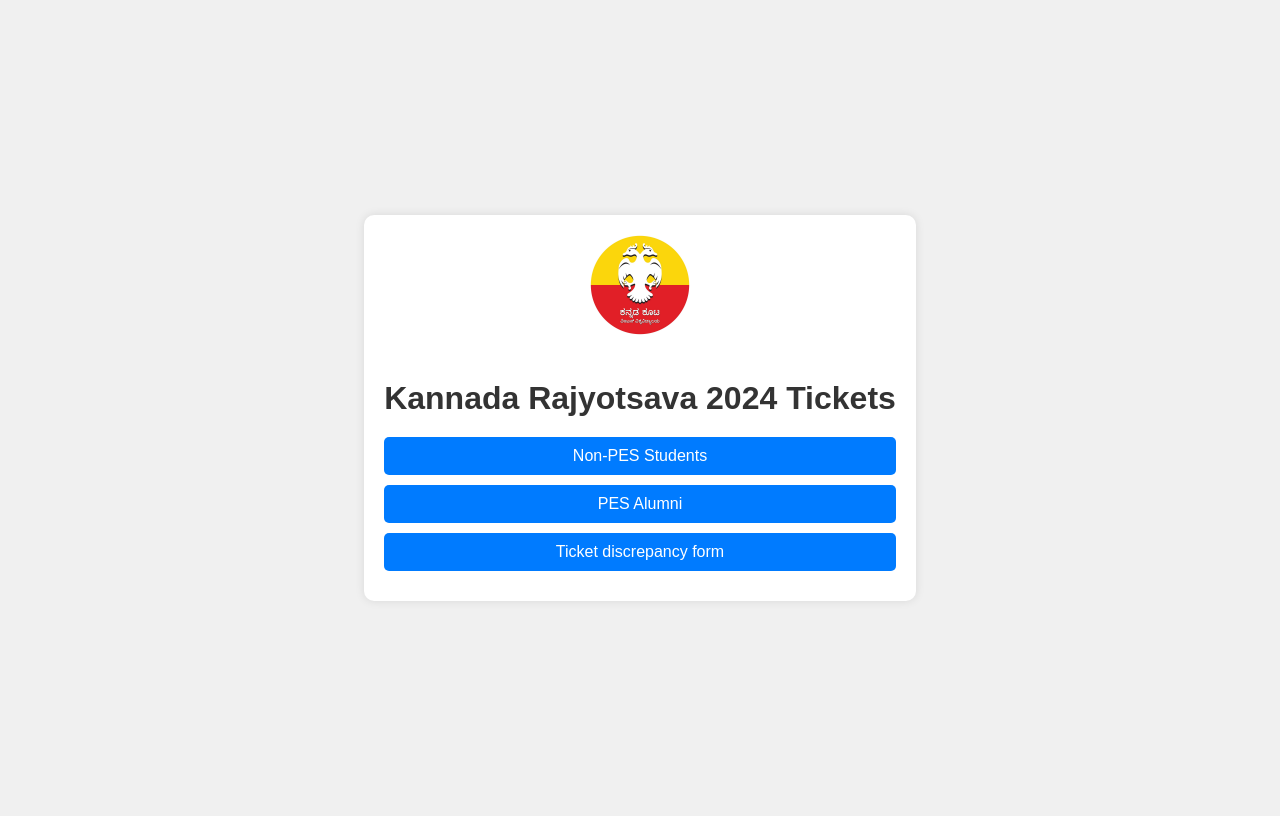
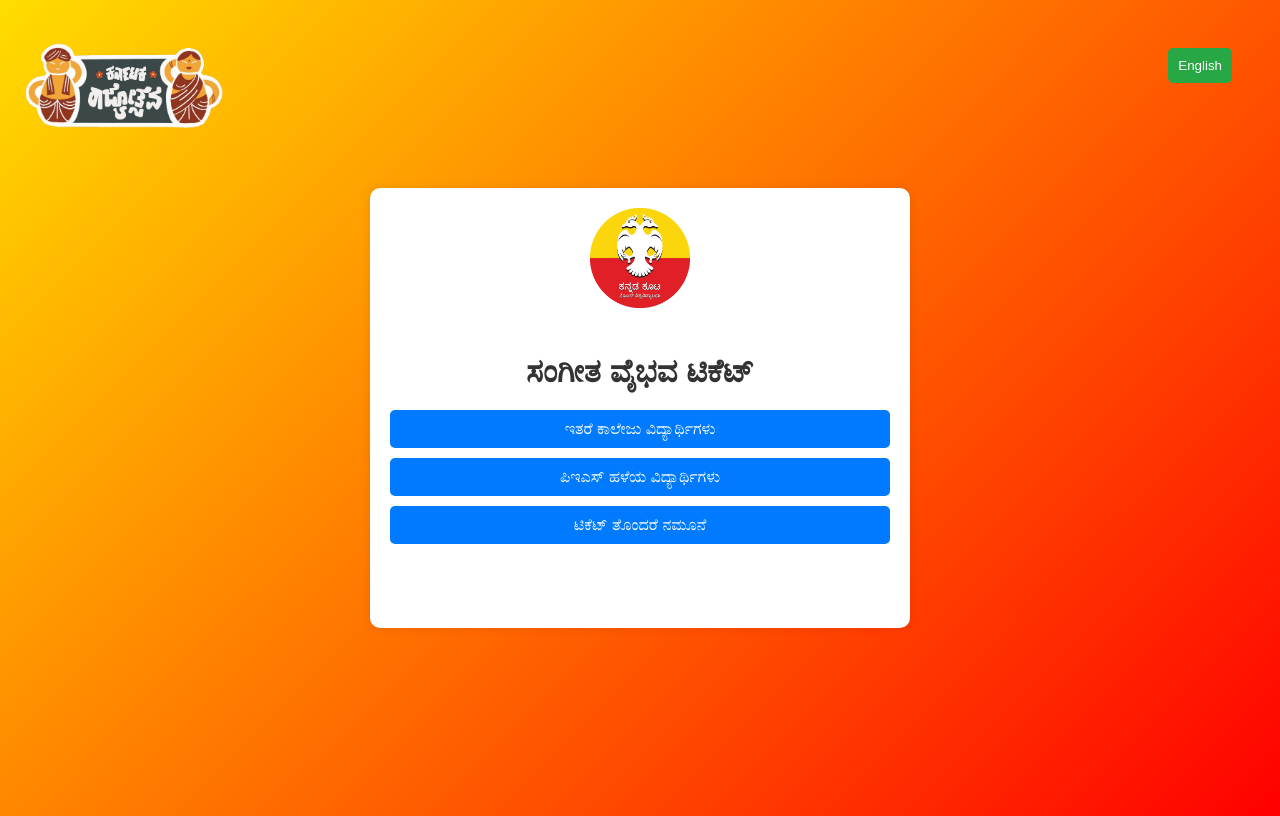
Before and after one commit to Kannada-Koota-PES/KK-Ticketing-2024, a Flask app: page / in a window 1280 px wide. Run offline with Flask 3, Linux system fonts and the light colour scheme.

Commit message:
Refactor link_tree.html to add language toggle and Rajyotsava logo

```diff
--- a/app/templates/link_tree.html
+++ b/app/templates/link_tree.html
@@ -5,7 +5,6 @@
     <meta name="viewport" content="width=device-width, initial-scale=1.0">
     <title>Link Tree</title>
     <link rel="stylesheet" href="{{ url_for('static', filename='style.css') }}">
-    <link rel="icon" href="{{ url_for('static', filename='KK_logo.ico') }}" type="image/x-icon">
     <style>
         body {
             display: flex;
@@ -14,6 +13,7 @@
             height: 100vh;
             background-color: #f0f0f0;
             font-family: Arial, sans-serif;
+            position: relative;
         }
         .link-tree {
             background-color: #fff;
@@ -21,6 +21,8 @@
             border-radius: 10px;
             box-shadow: 0 0 10px rgba(0, 0, 0, 0.1);
             text-align: center;
+            width: 500px;
+            height: 400px;
         }
         .link-tree img {
             max-width: 100px;
@@ -38,19 +40,71 @@
             color: #fff;
             text-decoration: none;
             border-radius: 5px;
+            transition: transform 0.2s, background-color 0.2s;
         }
         .link-tree a:hover {
             background-color: #0056b3;
+            transform: scale(1.05);
+        }
+        .language-toggle {
+            position: absolute;
+            top: 40px;
+            right: 40px;
+            padding: 10px;
+            background-color: #28a745;
+            color: #fff;
+            border: none;
+            border-radius: 5px;
+            cursor: pointer;
+        }
+        .rajyotsava_logo {
+            position: absolute;
+            top: 0px;
+            left: 0px;
+            padding: 10px;
+            border: none;
+            border-radius: 5px;
+            cursor: pointer;
+            height: 150px;
         }
     </style>
+    <script>
+        const translations = {
+            en: {
+                title: "Sangeetha Vaibhava Tickets",
+                nonPesStudents: "Non-PES Students",
+                pesAlumni: "PES Alumni",
+                ticketDiscrepancy: "Ticket discrepancy form",
+                toggleButton: "ಕನ್ನಡ"
+            },
+            kn: {
+                title: "ಸಂಗೀತ ವೈಭವ ಟಿಕೆಟ್",
+                nonPesStudents: "ಇತರೆ ಕಾಲೇಜು ವಿದ್ಯಾರ್ಥಿಗಳು",
+                pesAlumni: "ಪಿಇಎಸ್ ಹಳೆಯ ವಿದ್ಯಾರ್ಥಿಗಳು",
+                ticketDiscrepancy: "ಟಿಕೆಟ್ ತೊಂದರೆ ನಮೂನೆ",
+                toggleButton: "English"
+            }
+        };
+
+        function toggleLanguage() {
+            const currentLang = document.getElementById('language-toggle').textContent === 'English' ? 'en' : 'kn';
+            document.getElementById('title').textContent = translations[currentLang].title;
+            document.getElementById('nonPesStudents').textContent = translations[currentLang].nonPesStudents;
+            document.getElementById('pesAlumni').textContent = translations[currentLang].pesAlumni;
+            document.getElementById('ticketDiscrepancy').textContent = translations[currentLang].ticketDiscrepancy;
+            document.getElementById('language-toggle').textContent = translations[currentLang].toggleButton;
+        }
+    </script>
 </head>
-<body>
+<body style="background: linear-gradient(135deg, #FFDD00 0%, #FF0000 100%);">
+    <img class="rajyotsava_logo" src="{{ url_for('static', filename='images/rajyotsava.png') }}" alt="Kannada Rajyotsava Logo">
+    <button id="language-toggle" class="language-toggle" onclick="toggleLanguage()">English</button>
     <div class="link-tree">
-        <img src="{{ url_for('static', filename='images/kannadakoota.jpg') }}" alt="Kannada Koota Logo">
-        <h1>Kannada Rajyotsava 2024 Tickets</h1>
-        <a href="https://docs.google.com/forms/d/1NRTZXtMmjxg5YOb1rPDe7L_j-Q9Zodlb0lAi4PuXVZA">Non-PES Students</a>
-        <a href="https://docs.google.com/forms/d/1_hk-bMZbCn4eXBYSSXfmVrQ3a3mGrB5BgVzt4GWRMfE">PES Alumni</a>
-        <a href="https://forms.gle/Xs8boa644F4mi4Pe9">Ticket discrepancy form</a>
+        <img src="{{ url_for('static', filename='images/kannadakoota.png') }}" alt="Kannada Koota Logo">
+        <h1 id="title">ಸಂಗೀತ ವೈಭವ ಟಿಕೆಟ್</h1>
+        <a id="nonPesStudents" href="https://docs.google.com/forms/d/1NRTZXtMmjxg5YOb1rPDe7L_j-Q9Zodlb0lAi4PuXVZA">ಇತರೆ ಕಾಲೇಜು ವಿದ್ಯಾರ್ಥಿಗಳು</a>
+        <a id="pesAlumni" href="https://docs.google.com/forms/d/1_hk-bMZbCn4eXBYSSXfmVrQ3a3mGrB5BgVzt4GWRMfE">ಪಿಇಎಸ್ ಹಳೆಯ ವಿದ್ಯಾರ್ಥಿಗಳು</a>
+        <a id="ticketDiscrepancy" href="https://forms.gle/Xs8boa644F4mi4Pe9">ಟಿಕೆಟ್ ತೊಂದರೆ ನಮೂನೆ</a>
     </div>
 </body>
 </html>
```
Also changed, not shown: app/static/images/kannadakoota.jpg (deleted), app/static/images/kannadakoota.png (added), app/static/images/rajyotsava.png (added).
